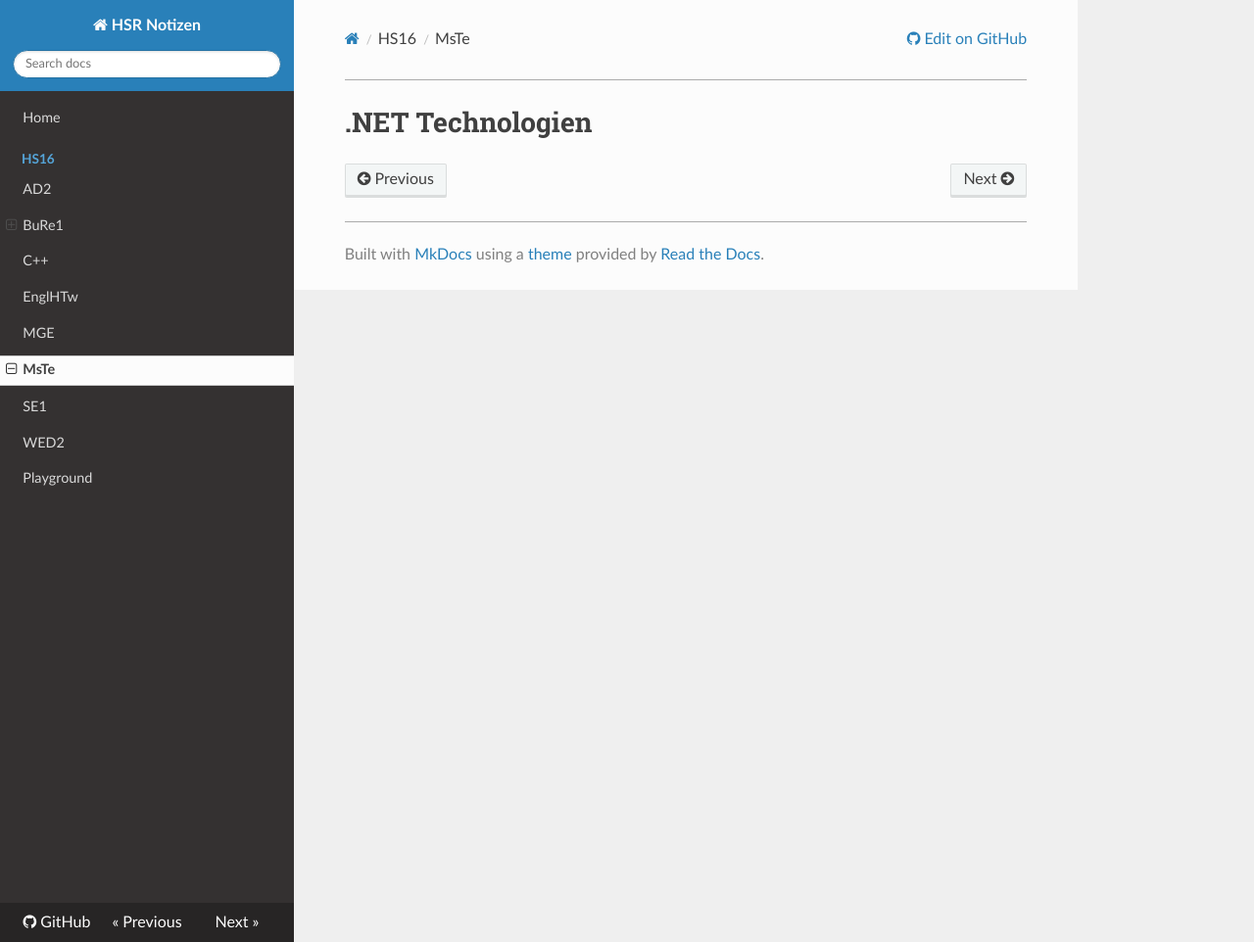
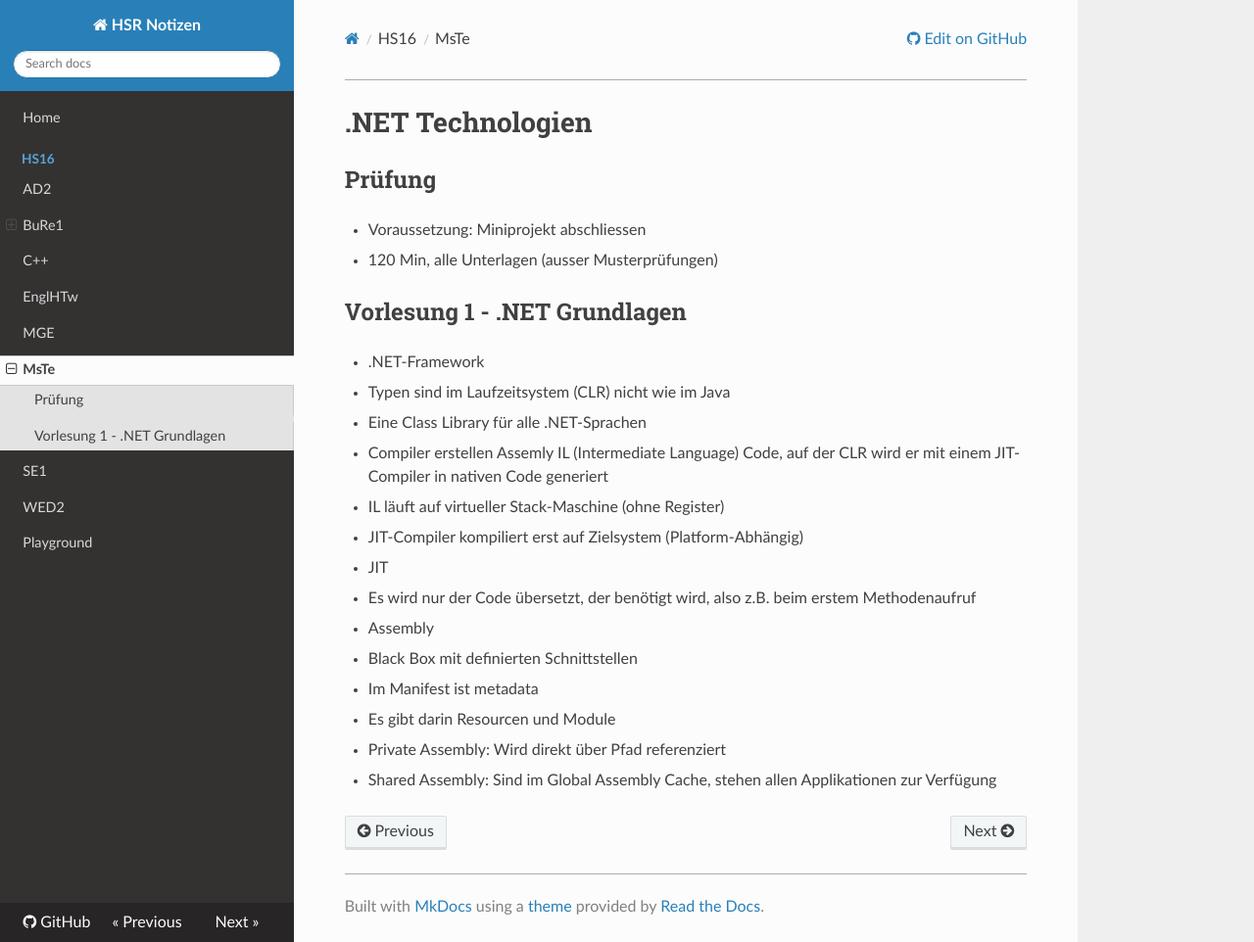
Before and after one commit to Excape/hsr-docs-hs16, an MkDocs documentation site: the page built from docs/hs16/mste.md, in a window 1280 px wide and 962 px high. Shown: the whole window at 98% size. Built offline with MkDocs 1.6.1, drawn with Linux system fonts in a browser that asks for light colours; nearby versions of some CDN libraries; old or Windows-style settings are respelled for this version of MkDocs.

Commit message:
Updated mste

```diff
--- a/docs/hs16/mste.md
+++ b/docs/hs16/mste.md
@@ -1 +1,20 @@
 # .NET Technologien
+## Prüfung
+- Voraussetzung: Miniprojekt abschliessen
+- 120 Min, alle Unterlagen (ausser Musterprüfungen)
+
+## Vorlesung 1 - .NET Grundlagen
+- .NET-Framework
+  - Typen sind im Laufzeitsystem (CLR) nicht wie im Java
+  - Eine Class Library für alle .NET-Sprachen
+  - Compiler erstellen Assemly IL (Intermediate Language) Code, auf der CLR wird er mit einem JIT-Compiler in nativen Code generiert
+  - IL läuft auf virtueller Stack-Maschine (ohne Register)
+  - JIT-Compiler kompiliert erst auf Zielsystem (Platform-Abhängig)
+- JIT
+  - Es wird nur der Code übersetzt, der benötigt wird, also z.B. beim erstem Methodenaufruf
+- Assembly
+  - Black Box mit definierten Schnittstellen
+  - Im Manifest ist metadata
+  - Es gibt darin Resourcen und Module
+  - Private Assembly: Wird direkt über Pfad referenziert
+  - Shared Assembly: Sind im Global Assembly Cache, stehen allen Applikationen zur Verfügung
```
